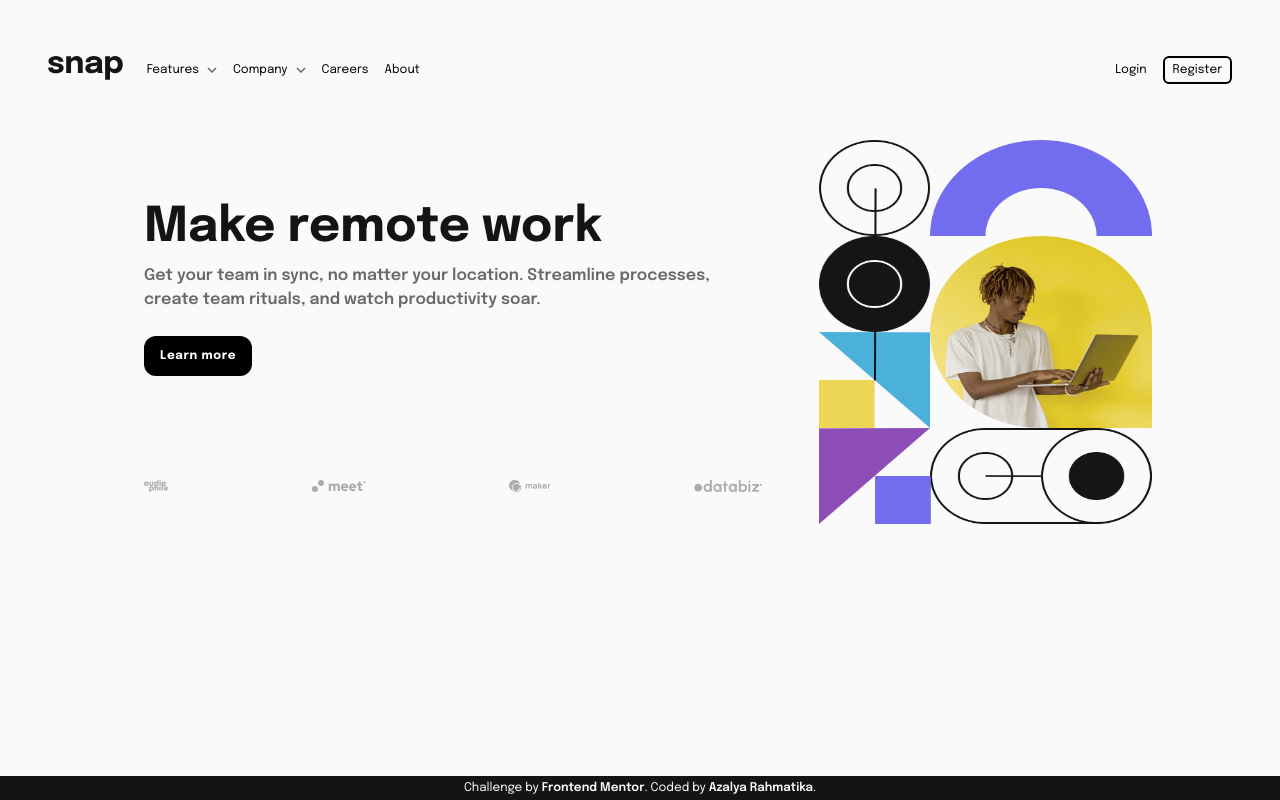
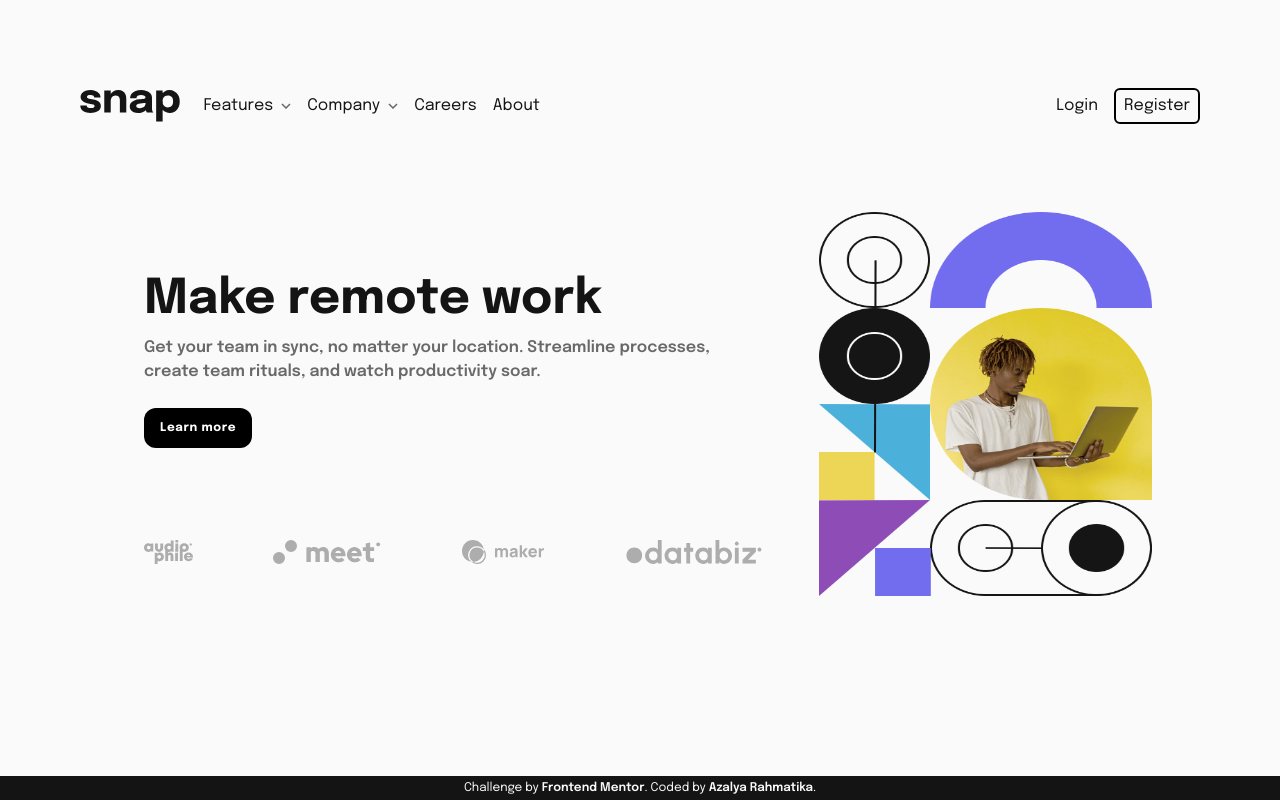
Before and after one commit to azalyarahmatika/intro-section-with-dropdown-navigation, a plain HTML site: page index.html in a window 1280 px wide. Drawn offline with nearby package versions, Linux system fonts and the light colour scheme.

Commit message:
large screen style

```diff
--- a/index.html
+++ b/index.html
@@ -31,9 +31,9 @@
 </head>
 
 <body class="body_page h-screen flex flex-col justify-between overflow-auto gap-5 sm:bg-almost_white">
-  <div class="">
+  <div class="lg:pb-10">
     <div class="h-full w-full absolute z-10 bg-black opacity-60 hidden" id="overlay"></div>
-    <header class="font-epilogue sm:p-4">
+    <header class="font-epilogue sm:p-4 lg:p-12">
       <nav id="mobile_nav" class="h-6 p-4 w-full sm:hidden">
         <div class="flex justify-between">
           <img class="h-6" src="./images/logo.svg" alt="Logo">
@@ -96,9 +96,9 @@
         </div>
       </nav>
 
-      <nav class="hidden sm:flex sm:justify-between sm:text-xs sm:py-3 lg:py-10 lg:px-8" id="desktop_nav">
-        <div class="flex justify-between gap-6">
-          <img class="h-6" src="./images/logo.svg" alt="Logo">
+      <nav class="hidden sm:flex sm:justify-between sm:text-xs sm:py-3 lg:py-10 lg:px-8 lg:text-base text-almost_black" id="desktop_nav">
+        <div class="flex justify-between gap-6 items-center">
+          <img class="h-6 lg:h-8" src="./images/logo.svg" alt="Logo">
           <ul class="flex gap-4 items-center">
             <li class="flex items-center gap-2" id="feature_list">
               <a href="#" class="">Features</a>
@@ -166,10 +166,10 @@
           <button class="mx-auto block my-6 text-xs font-bold bg-black text-white px-4 py-3 rounded-xl tracking-wider sm:mx-0">Learn more</button>
         </div>
         <article class="flex gap-5 justify-between mb-8 px-4 sm:mb-0">
-          <img class="h-3" src="./images/client-audiophile.svg" alt="Client Audiophile">
-          <img class="h-3" src="./images/client-meet.svg" alt="Client Meet">
-          <img class="h-3" src="./images/client-maker.svg" alt="Client Maker">
-          <img class="h-3" src="./images/client-databiz.svg" alt="Client Databiz">
+          <img class="h-3 lg:h-6" src="./images/client-audiophile.svg" alt="Client Audiophile">
+          <img class="h-3 lg:h-6" src="./images/client-meet.svg" alt="Client Meet">
+          <img class="h-3 lg:h-6" src="./images/client-maker.svg" alt="Client Maker">
+          <img class="h-3 lg:h-6" src="./images/client-databiz.svg" alt="Client Databiz">
         </article>
       </div>
 
```
